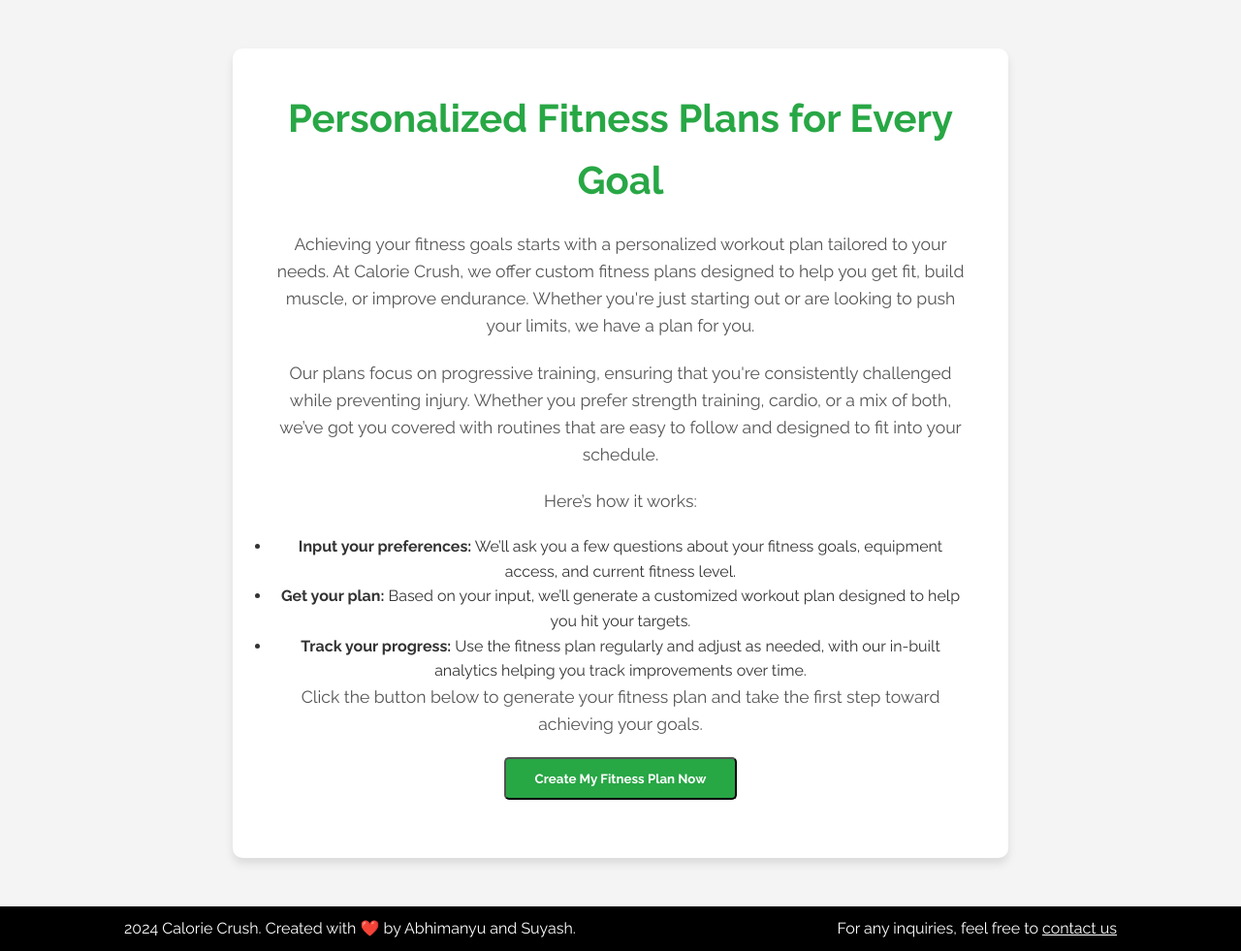
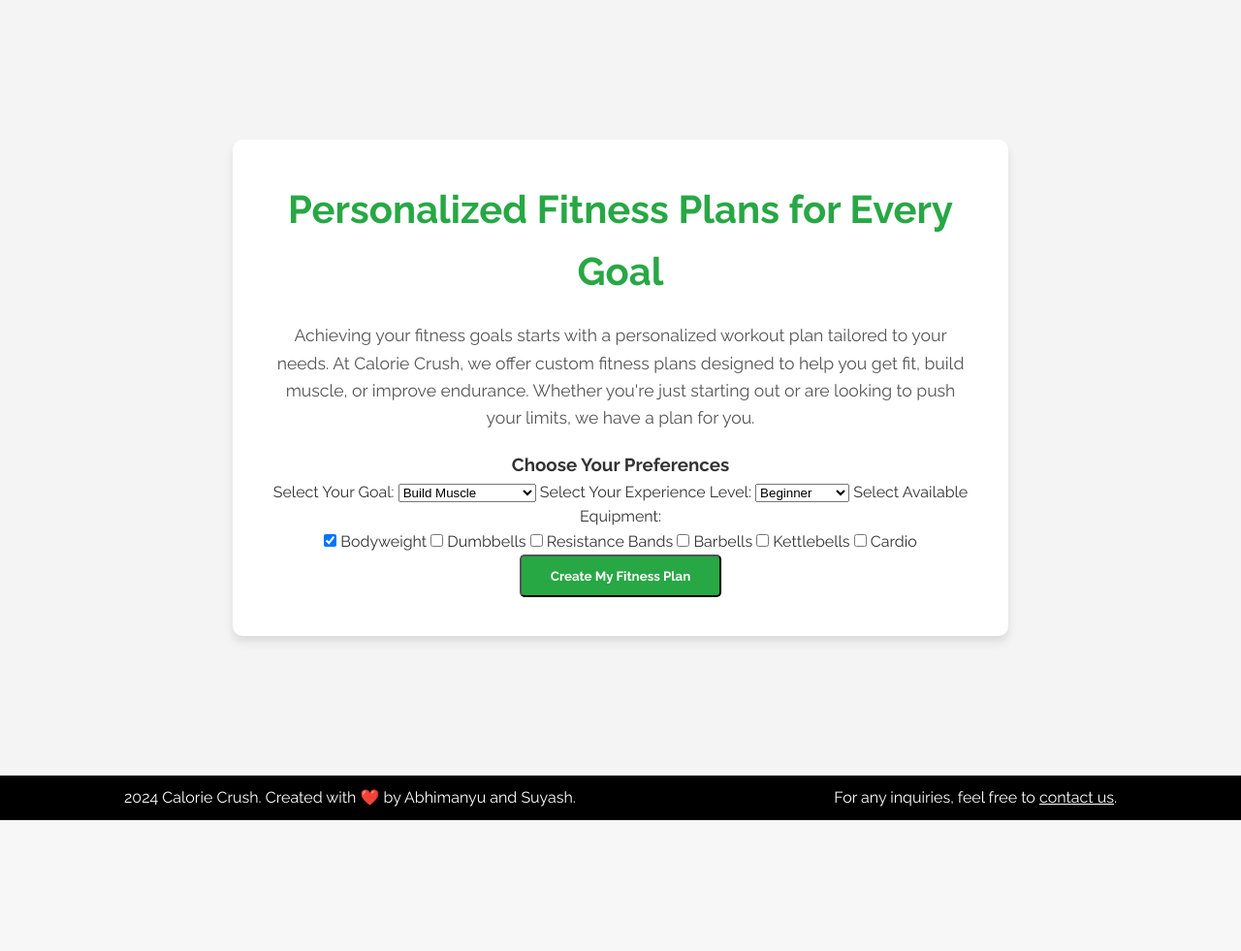
Before and after one commit to Astonix23/Calorie-Crush-main, a Flask app: page /fitness-plan-page in a window 1280 px wide. Shown: the part 80-1061 px from the top of the page at 97% size. After the commit the page ends 926 px from the top, so only its background shows below. Run offline with Flask 3, Linux system fonts and the light colour scheme.

Commit message:
Completed fitness plan

```diff
--- a/app.py
+++ b/app.py
@@ -2,9 +2,117 @@ from flask import Flask, render_template, request, redirect, url_for, session
 from werkzeug.security import generate_password_hash, check_password_hash
 import json
 from datetime import datetime
+import random
 
 app = Flask(__name__)
 app.secret_key = "\xae7)\xa0\n\xb9J\xa4\xe3\x9aD\xd6\xb0$&\xad\x1b\x8a\xc6z\x1d%V\xbe"
+
+
+EXERCISE_CATEGORIES = {
+    "Upper Body": {
+        "Bodyweight": ["Pushups", "Tricep Dips", "Plank"],
+        "Dumbbells": [
+            "Dumbbell Bench Press",
+            "Dumbbell Shoulder Press",
+            "Dumbbell Rows",
+            "Dumbbell Bicep Curl",
+        ],
+        "Barbells": ["Barbell Bench Press", "Barbell Shoulder Press", "Barbell Rows"],
+    },
+    "Lower Body": {
+        "Bodyweight": ["Squats", "Lunges", "Wall Sit", "Bicycle Crunches"],
+        "Dumbbells": ["Dumbbell Squat", "Dumbbell Lunges", "Dumbbell Deadlift"],
+        "Barbells": ["Barbell Squats", "Barbell Deadlift", "Barbell Lunges"],
+    },
+    "Full Body": {
+        "Bodyweight": ["Burpees", "Mountain Climbers", "Jumping Jacks"],
+        "Dumbbells": ["Dumbbell Clean and Press"],
+        "Barbells": ["Barbell Clean and Press"],
+    },
+    "Cardio": {"Cardio": ["Cycling", "Running", "Jogging"]},
+    "Yoga": {
+        "Yoga/Stretching": [
+            "Downward Dog",
+            "Child’s Pose",
+            "Warrior II",
+            "Cobra Stretch",
+            "Cat-Cow Stretch",
+            "Pigeon Pose",
+            "Seated Forward Bend",
+            "Bridge Pose",
+            "Lunge Stretch",
+            "Standing Forward Fold",
+        ]
+    },
+}
+
+
+@app.route("/generate-fitness-plan", methods=["POST"])
+def generate_fitness_plan():
+    # Capture form data
+    fitness_goal = request.form.get("goal")
+    experience_level = request.form.get("experience")
+    equipment = request.form.getlist("equipment")
+
+    # Define sets and reps based on experience level
+    if experience_level == "Beginner":
+        sets = 2
+        reps = 10
+    elif experience_level == "Intermediate":
+        sets = 3
+        reps = 8
+    else:  # Advanced
+        sets = 4
+        reps = 6
+
+    # Initialize the workout plan list
+    workout_plan = []
+
+    # Day 1: Upper Body
+    upper_body_exercises = []
+    for equip in equipment:
+        upper_body_exercises += EXERCISE_CATEGORIES["Upper Body"].get(equip, [])
+    upper_body_exercises = random.sample(upper_body_exercises, min(4, len(upper_body_exercises)))  # Limit to 4 exercises
+    workout_plan.append({"Day": "Day 1: Upper Body", "Exercises": upper_body_exercises, "Sets": sets, "Reps": reps})
+
+    # Day 2: Lower Body
+    lower_body_exercises = []
+    for equip in equipment:
+        lower_body_exercises += EXERCISE_CATEGORIES["Lower Body"].get(equip, [])
+    lower_body_exercises = random.sample(lower_body_exercises, min(4, len(lower_body_exercises)))  # Limit to 4 exercises
+    workout_plan.append({"Day": "Day 2: Lower Body", "Exercises": lower_body_exercises, "Sets": sets, "Reps": reps})
+
+    # Day 3: Full Body
+    full_body_exercises = []
+    for equip in equipment:
+        full_body_exercises += EXERCISE_CATEGORIES["Full Body"].get(equip, [])
+    full_body_exercises = random.sample(full_body_exercises, min(3, len(full_body_exercises)))  # Limit to 3 exercises
+    workout_plan.append({"Day": "Day 3: Full Body", "Exercises": full_body_exercises, "Sets": sets, "Reps": reps})
+
+    # Add Rest Day with Yoga & Stretching and Light Cardio
+    rest_day_exercises = []
+    yoga_exercises = EXERCISE_CATEGORIES["Yoga"]["Yoga/Stretching"]
+    rest_day_exercises += random.sample(yoga_exercises, min(3, len(yoga_exercises)))  # Limit to 3 yoga exercises
+
+    if fitness_goal in ["Lose Weight", "Increase Endurance"]:
+        cardio_exercises = EXERCISE_CATEGORIES["Cardio"]["Cardio"]
+        rest_day_exercises += random.sample(cardio_exercises, min(2, len(cardio_exercises)))  # Limit to 2 cardio exercises
+
+    workout_plan.append({"Day": "Rest Day: Yoga & Stretching + Cardio", "Exercises": rest_day_exercises})
+
+    # For more experienced users (Intermediate, Advanced), add additional workout days
+    if experience_level != "Beginner":
+        upper_body_exercises_2 = random.sample(upper_body_exercises, min(3, len(upper_body_exercises)))
+        lower_body_exercises_2 = random.sample(lower_body_exercises, min(3, len(lower_body_exercises)))
+        workout_plan.append({"Day": f"Day {len(workout_plan) + 1}: Upper Body 2", "Exercises": upper_body_exercises_2, "Sets": sets, "Reps": reps})
+        workout_plan.append({"Day": f"Day {len(workout_plan) + 1}: Lower Body 2", "Exercises": lower_body_exercises_2, "Sets": sets, "Reps": reps})
+
+    # Debugging: print the workout plan to the console
+    print(f"Generated Workout Plan: {workout_plan}")
+
+    # Render the template with the generated workout plan
+    return render_template("fitness-plan.html", generated_plan=workout_plan)
+
 
 
 def load_users():
@@ -53,20 +161,11 @@ def diet_plan_page():
 
 @app.route("/fitness-plan-page")
 def fitness_plan_page():
-    workout_data = [30, 45, 60, 40, 50, 70, 65]
-    body_measurements = [70, 68, 66, 65]
-    goal_progress = [75, 25]
-    return render_template(
-        "fitness-plan.html",
-        workout_data=workout_data,
-        body_measurements=body_measurements,
-        goal_progress=goal_progress,
-    )
+    return render_template("fitness-plan.html")
 
 
 @app.route("/progress-page")
 def progress_page():
-    # Load data from the database
     database = load_database()
 
     # Ensure that workouts, body_measurements, and goal_progress exist in the database
@@ -84,7 +183,6 @@ def progress_page():
         recent_workouts = workouts[-7:]
         workout_data = [workout.get("duration", 0) for workout in recent_workouts]
 
-    # Render the progress-page template
     return render_template(
         "progress.html",
         total_workout_time=total_workout_time,
@@ -98,10 +196,13 @@ def progress_page():
 # Route to serve the form
 @app.route("/log-workout-page", methods=["GET"])
 def show_log_workout_page():
-    return render_template("log-workout.html")
+    # Retrieve the exercises generated in the fitness plan, or use Bodyweight as the default
+    exercises = session.get("generated_exercises")
+
+    # Render the log workout page with the list of exercises
+    return render_template("log-workout.html", exercises=exercises)
 
 
-# Route to handle form submission and save workout data
 @app.route("/log-workout-page", methods=["POST"])
 def log_workout():
     database = load_database()
@@ -118,6 +219,7 @@ def log_workout():
             "weight": float(weight),
             "duration": int(duration),
             "exercises": exercises,
+            "notes": request.form.get("notes", ""),
         }
     except ValueError:
         return "Invalid input", 400  # Handle invalid inputs gracefully
@@ -126,10 +228,8 @@ def log_workout():
     database["workouts"].append(new_workout)
     save_database(database)
 
-    # Redirect to a confirmation or progress page
-    return redirect(
-        url_for("show_log_workout_page")
-    )  # Redirect to the same form page after submission
+    # Redirect to the same form page after submission
+    return redirect(url_for("show_log_workout_page"))
 
 
 @app.route("/signup-page", methods=["GET", "POST"])
@@ -252,5 +352,10 @@ def add_comment(post_id):
     return redirect(url_for("post_detail", post_id=post_id))
 
 
+@app.route("/contact-us-page")
+def contact_us_page():
+    return render_template("contact-us.html")
+
+
 if __name__ == "__main__":
     app.run(debug=True)
--- a/templates/fitness-plan.html
+++ b/templates/fitness-plan.html
@@ -15,7 +15,7 @@
     <meta charset="UTF-8" />
     <meta name="viewport" content="width=device-width, initial-scale=1.0" />
     <meta http-equiv="X-UA-Compatible" content="ie=edge" />
-    <title>Fitness Plan</title>
+    <title>Personalized Fitness Plan | Calorie Crush</title>
     <link rel="stylesheet" href="static/base.css" />
     <link rel="stylesheet" href="static/fitness-plan.css" />
   </head>
@@ -28,9 +28,7 @@
         <nav>
           <ul>
             <li class="raleway"><a href="/">Home</a></li>
-            <li class="raleway">
-              <a href="/fitness-plan-page">Fitness Plan</a>
-            </li>
+            <li class="raleway"><a href="/fitness-plan-page">Fitness Plan</a></li>
             <li class="raleway"><a href="/diet-plan-page">Diet Plan</a></li>
             <li class="raleway"><a href="/community-page">Community</a></li>
             <li class="raleway"><a href="/progress-page">Progress</a></li>
@@ -51,39 +49,63 @@
           endurance. Whether you're just starting out or are looking to push
           your limits, we have a plan for you.
         </p>
-        <p>
-          Our plans focus on progressive training, ensuring that you're
-          consistently challenged while preventing injury. Whether you prefer
-          strength training, cardio, or a mix of both, we’ve got you covered
-          with routines that are easy to follow and designed to fit into your
-          schedule.
-        </p>
-        <p>Here’s how it works:</p>
-        <ul>
-          <li>
-            <b>Input your preferences:</b> We’ll ask you a few questions about
-            your fitness goals, equipment access, and current fitness level.
-          </li>
-          <li>
-            <b>Get your plan:</b> Based on your input, we’ll generate a
-            customized workout plan designed to help you hit your targets.
-          </li>
-          <li>
-            <b>Track your progress:</b> Use the fitness plan regularly and
-            adjust as needed, with our in-built analytics helping you track
-            improvements over time.
-          </li>
-        </ul>
-        <p>
-          Click the button below to generate your fitness plan and take the
-          first step toward achieving your goals.
-        </p>
-        <button class="btn">Create My Fitness Plan Now</button>
-        <div
-          id="fitness-result"
-          style="margin-top: 20px; font-size: 1.2rem; color: #555"
-        ></div>
-      </div>
+
+        <form action="/generate-fitness-plan" method="POST">
+          <h3>Choose Your Preferences</h3>
+          <label for="goal">Select Your Goal:</label>
+          <select name="goal" id="goal" class="input-select">
+            <option value="Build Muscle">Build Muscle</option>
+            <option value="Lose Weight">Lose Weight</option>
+            <option value="Increase Endurance">Increase Endurance</option>
+          </select>
+
+          <label for="experience">Select Your Experience Level:</label>
+          <select name="experience" id="experience" class="input-select">
+            <option value="Beginner">Beginner</option>
+            <option value="Intermediate">Intermediate</option>
+            <option value="Advanced">Advanced</option>
+          </select>
+
+          <label for="equipment">Select Available Equipment:</label>
+          <div class="checkbox-group">
+            <input checked type="checkbox" name="equipment" value="Bodyweight" id="bodyweight" />
+            <label for="bodyweight">Bodyweight</label>
+
+            <input type="checkbox" name="equipment" value="Dumbbells" id="dumbbells" />
+            <label for="dumbbells">Dumbbells</label>
+
+            <input type="checkbox" name="equipment" value="Resistance Bands" id="resistance_bands" />
+            <label for="resistance_bands">Resistance Bands</label>
+
+            <input type="checkbox" name="equipment" value="Barbells" id="barbells" />
+            <label for="barbells">Barbells</label>
+
+            <input type="checkbox" name="equipment" value="Kettlebells" id="kettlebells" />
+            <label for="kettlebells">Kettlebells</label>
+
+            <input type="checkbox" name="equipment" value="Cardio" id="cardio" />
+            <label for="cardio">Cardio</label>
+          </div>
+
+          <button type="submit" class="btn">Create My Fitness Plan</button>
+        </form>
+        {% if generated_plan %}
+        <div id="fitness-result">
+          <h3>Your Personalized Fitness Plan:</h3>
+          <ul>
+            {% for day in generated_plan %}
+              <li><strong>{{ day['Day'] }}</strong></li>  <!-- Display Day 1, Day 2, etc. -->
+              <ul>
+                {% for exercise in day['Exercises'] %}
+                  <li>{{ exercise }} - {{ day['Sets'] }} Sets of {{ day['Reps'] }} Reps</li>  <!-- Display sets and reps -->
+                {% endfor %}
+              </ul>
+            {% endfor %}
+          </ul>
+        </div>
+      {% endif %}
+
+
     </section>
 
     <footer class="raleway">
@@ -91,7 +113,7 @@
         <p>2024 Calorie Crush. Created with ❤️ by Abhimanyu and Suyash.</p>
         <p>
           For any inquiries, feel free to
-          <a style="color: white" href="#contact">contact us</a>
+          <a style="color: white" href="#contact">contact us</a>.
         </p>
       </div>
     </footer>
--- a/templates/signup.html
+++ b/templates/signup.html
@@ -109,7 +109,7 @@
           <button class="btn" type="submit">Create Account</button>
 
           <div class="links">
-            <a href="/login-page">Already have an account? Log In</a>
+            <a href="/login-profile-page">Already have an account? Log In</a>
           </div>
         </form>
       </div>
```
Also changed, not shown: database.json (+10 -0 lines), templates/log-workout.html (+4 -18 lines), templates/progress.html (+15 -83 lines).
